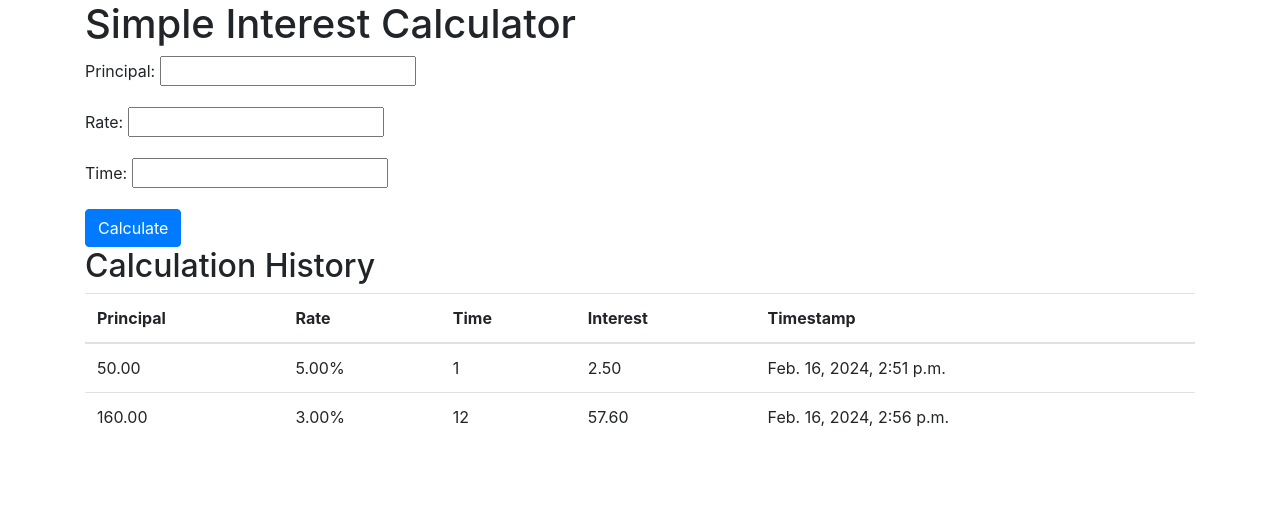
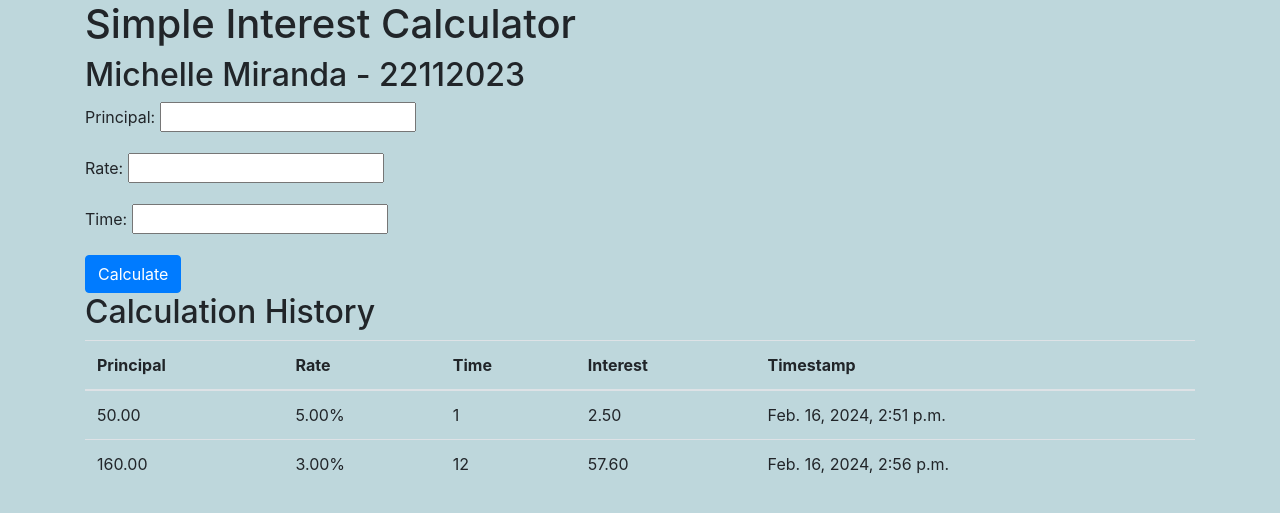
Before and after one commit to Michelle200020/Simple-Interest-Calculator, a Django app: page / in a window 1280 px wide. Shown: the top 513 px of the page. Run offline with Django 5.2, Linux system fonts and the light colour scheme; data comes from the database, SQL or seed files in the repository; some libraries are stand-ins or nearby versions.

Commit message:
Adding background colour and name

```diff
--- a/calculator/templates/index.html
+++ b/calculator/templates/index.html
@@ -5,9 +5,10 @@
         <title>Simple Interest Calculator</title>
         <link rel="stylesheet" href="https://stackpath.bootstrapcdn.com/bootstrap/4.4.1/css/bootstrap.min.css">
     </head>
-    <body>
+    <body style="background-color:  #BED7DC ;">
         <div class="container">
             <h1>Simple Interest Calculator</h1>
+            <h2>Michelle Miranda - 22112023</h2>
 
             <form method="POST">
                 {% csrf_token %}
```
